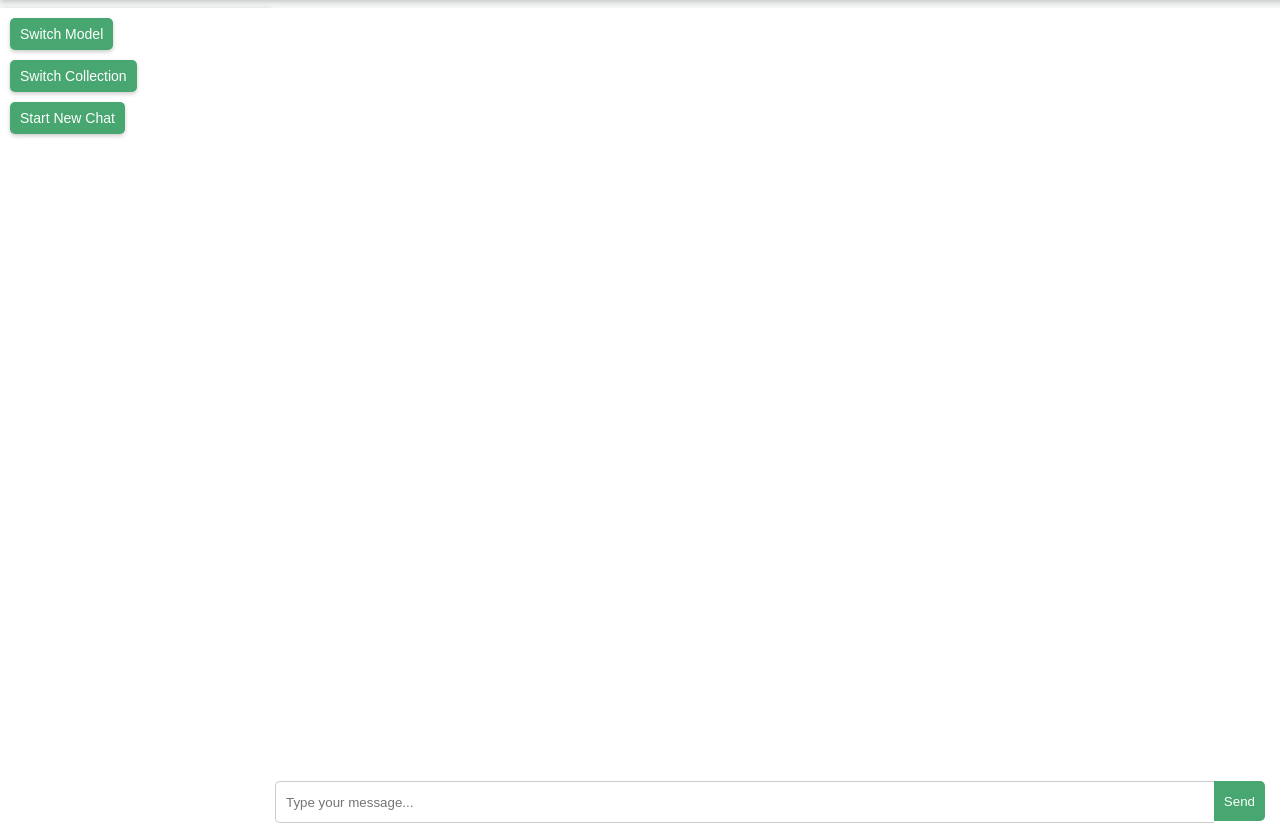
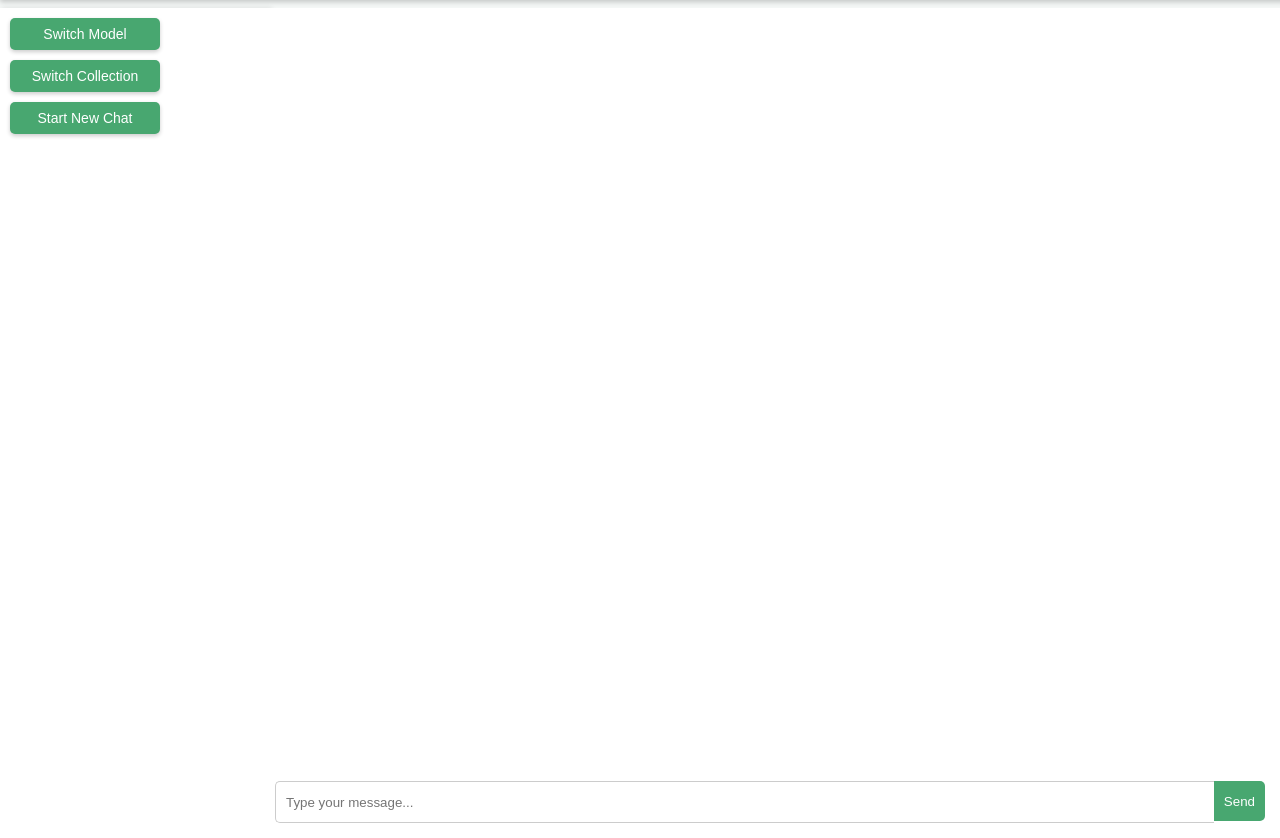
Before and after one commit to WizardML7/ChatCSEC, a Flask app: template frontend/templates/index.html in a window 1280 px wide. Shown: the part 42-880 px from the top of the page. Run offline with Flask 3, Linux system fonts and the light colour scheme; the template is opened without the code that fills it, so the values that code supplies are empty.

Commit message:
Fixed button sizes

```diff
--- a/frontend/static/index.css
+++ b/frontend/static/index.css
@@ -40,6 +40,7 @@ body {
     border-radius: 5px;
     transition: background-color 0.3s ease;
     /* border: 1px solid #e7e7e7; */
+    width: 150px;
 }
 
 #chat-list div:hover, #new-chat:hover {
@@ -134,6 +135,7 @@ body {
     border-radius: 5px;
     cursor: pointer;
     box-shadow: 0 2px 4px rgba(0, 0, 0, 0.2);
+    width: 150px;
 }
 
 .switcher button:hover {
--- a/frontend/templates/index.html
+++ b/frontend/templates/index.html
@@ -21,7 +21,7 @@
                 </div>
             </div>
             <div class="collection-switcher switcher">
-                <button onclick="toggleCollectionDropdown()">Switch Collection</button>
+                <button onclick="toggleCollectionDropdown()" class="collection-switcher">Switch Collection</button>
                 <div id="collection-dropdown" class="dropdown-content">
                     <a href="#" onclick="switchCollection('CVETest')">CVETest</a>
                     <a href="#" onclick="switchCollection('FakeReportsChunked')">FakeReportsChunked</a>
```
